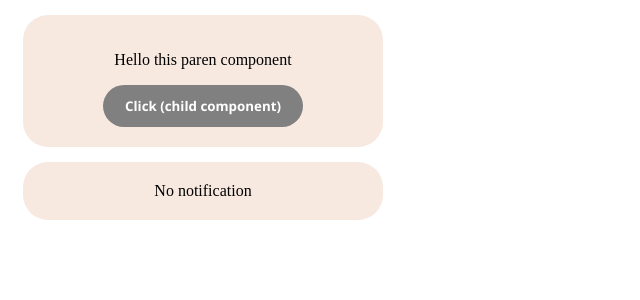
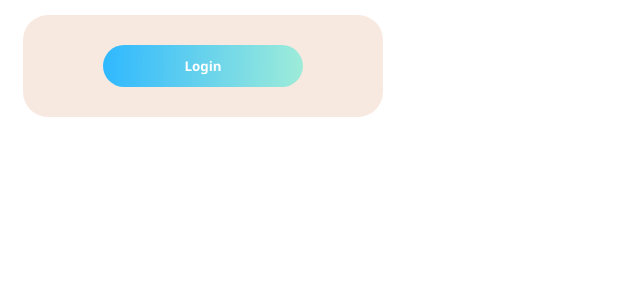
Before and after one commit to AbdulxaqDev/designcode, a React (Create React App) app: page / in a window 1280 px wide. Shown: the top 300 px of the page, without its empty margins (0-640 px from the left). Built offline with nearby package versions, Linux system fonts and the light colour scheme.

Commit message:
Conditional rendering in react

```diff
--- a/src/App.jsx
+++ b/src/App.jsx
@@ -4,26 +4,21 @@ import Buttons from "./components/Button";
 import Input from "./components/input";
 
 const App = () => {
- const [notificationNumber, setNotificationNumber] = useState(0);
+ const [isLoggedIn, setIsLoggedIn] = useState(false);
 
- return (
-  <>
+ if (isLoggedIn) {
+  return (
    <Card>
-    <p>Hello this paren component</p>
-    <Buttons isActive={false} />
+    <Buttons isActive={true} title="Logout" />{" "}
    </Card>
-   {notificationNumber >= 1 ? (
-    <Card>
-     <p>
-      You have {notificationNumber} new notification
-      {notificationNumber === 1 ? "" : "s"}
-     </p>
-    </Card>
-   ) : (
-    <Card>No notification</Card>
-   )}
-  </>
- );
+  );
+ } else {
+  return (
+   <Card>
+    <Buttons isActive={true} title="Login" />
+   </Card>
+  );
+ }
 };
 
 export default App;
--- a/src/components/Button.jsx
+++ b/src/components/Button.jsx
@@ -1,24 +1,11 @@
-import React, { useRef, useEffect } from "react";
+import React from "react";
 import styled from "styled-components";
 
-const Button = ({ isActive }) => {
- const myRef = useRef(null);
-
- useEffect(() => {
-  if (myRef) {
-   console.log("myRef", myRef.current);
-  }
- });
-
+const Button = ({ isActive, title }) => {
  return (
   <>
-   <MyButton
-    isActive={isActive}
-    onClick={() => alert("You clicked")}
-    ref={myRef}
-    disabled={!isActive}
-   >
-    Click (child component)
+   <MyButton isActive={isActive} disabled={!isActive}>
+    {title}
    </MyButton>
   </>
  );
@@ -27,7 +14,8 @@ const Button = ({ isActive }) => {
 export default Button;
 
 const MyButton = styled.button`
- background: ${({isActive}) => isActive ? "linear-gradient(91.4deg, #2fb8ff 0%, #9eecd9 100%)" : "grey"};
+ background: ${({ isActive }) =>
+  isActive ? "linear-gradient(91.4deg, #2fb8ff 0%, #9eecd9 100%)" : "grey"};
  padding: 12px 0;
  width: 200px;
  border: none;
@@ -35,5 +23,5 @@ const MyButton = styled.button`
  color: white;
  font-weight: bold;
  font-family: Segoe UI, sans-serif;
- margin: 0 auto;
+ margin: 10px auto;
 `;
```
